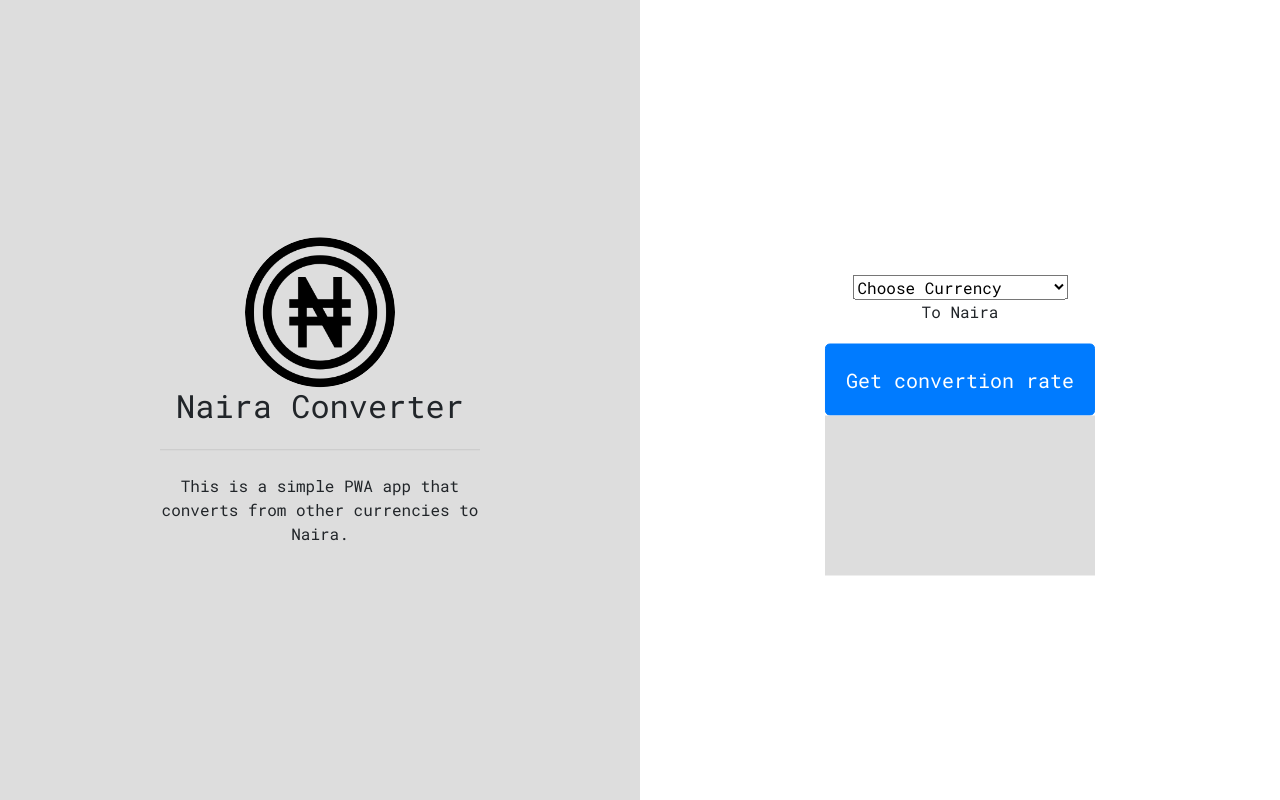
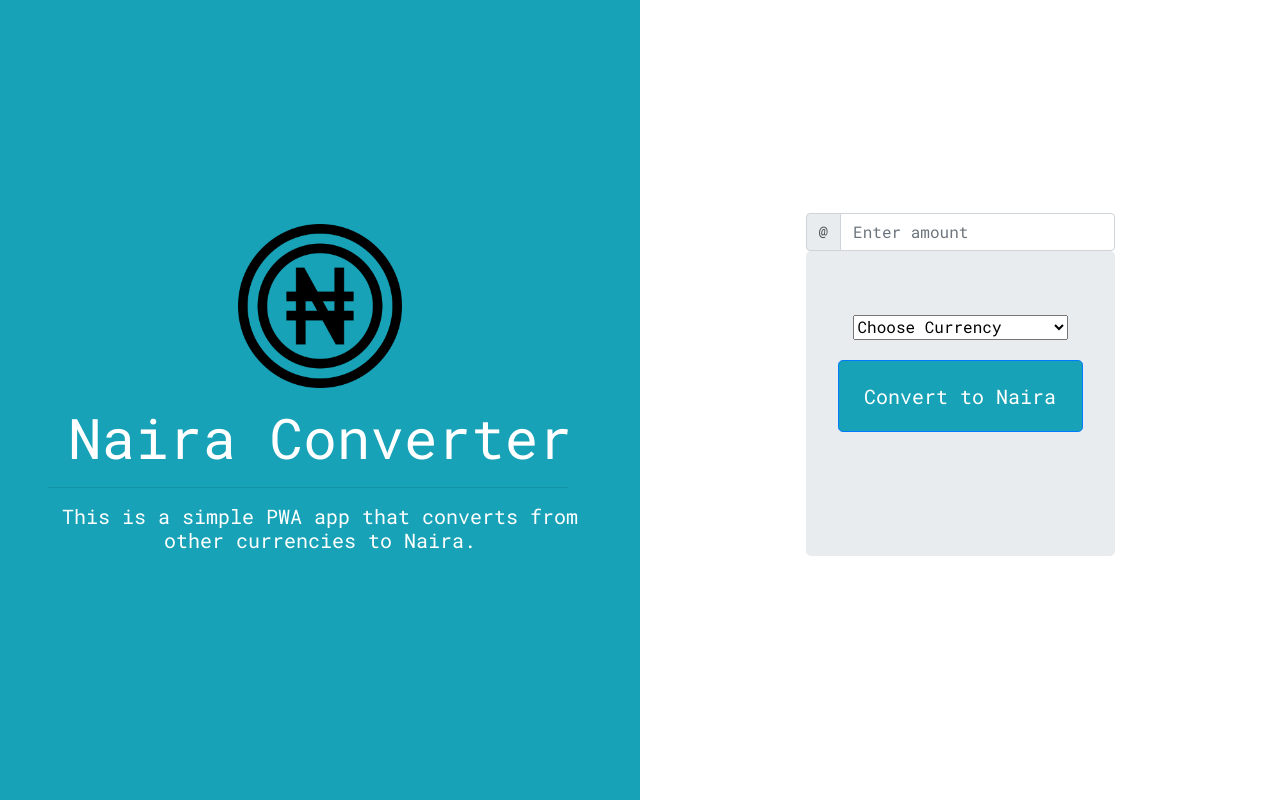
Before and after one commit to BolajiAyodeji/naira-converter, a website: page public/index.html in a window 1280 px wide. Drawn offline with nearby package versions, Linux system fonts and the light colour scheme.

Commit message:
refactor UI

```diff
--- a/public/css/app.css
+++ b/public/css/app.css
@@ -3,76 +3,50 @@
 
 body {
   font-family: 'Roboto Mono', monospace;
-  background-color: white;
+  background-color: #fff;
   text-align: center;
 }
-.split {
-  height: 100%;
-  width: 50%;
-  position: fixed;
-  z-index: 1;
-  top: 0;
-  overflow-x: hidden;
-  padding-top: 20px;
-}
-
-.left {
-  left: 0;
-  background-color: #ddd;
-}
-
-.right {
-  right: 0;
-  background-color: #fff;
-}
-
-.centered {
-  position: absolute;
-  top: 50%;
-  left: 50%;
-  transform: translate(-50%, -50%);
-  text-align: center;
-}
-
-.centered img {
-  width: 150px;
-  border-radius: 50%;
-}
-.select {
-  margin-top: 50px;
+img {
+  width: 30%;
+  height: auto;
 }
 .btn {
   margin-top: 20px;
   padding: 20px;
+  background: #17a2b8;
+}
+.btn:hover {
+  background: #17a2b8;
+  opacity: .9;
 }
 .conversion {
-  background: #ddd;
-  min-height: 160px;
+  margin-top: 10px;
+  min-height: 50px;
   min-width: 100%;
-  display: inline-flex;
-  -ms-flex-pack: distribute;
   justify-content: space-around;
   -ms-flex-align: center;
   align-items: center;
-  font-size: 280%;
+  font-size: 150%;
 }
 
 .messages {
-  left: 0;
-  bottom: 0;
-  position: fixed;
-  min-height: 20px;
-  padding: 15px;
-  width: 100%;
-  color: #fff;
+  padding: 10px;
+  color: #000;
   text-align: center;
-  font-size: 20px;
+  font-size: 15px;
   opacity: 0;
   z-index:100;
-  background: #3b5e8c;
+  margin-bottom: -30px;
   transition: opacity 2s easn-in;
 }
 
 .messages.on {
   opacity: 1;
 }
+
+@media (min-width: 768px) {
+  .h-md-100 { height: 100vh; }
+}
+.btn-round { border-radius: 30px; }
+.bg-color { background: #17a2b8; }
+.text-white { color: #fff; }
--- a/public/index.html
+++ b/public/index.html
@@ -16,32 +16,45 @@
   </head>
   <body>
 
-<div class="split left">
-  <div class="centered">
-    <img src="./img/logo.png" alt="Avatar woman">
-    <h2>Naira Converter</h2>
-    <hr class="my-4">
-    <p>This is a simple PWA app that converts from other currencies to Naira.</p>
+<!-- Main -->
+<div class="d-md-flex h-md-100 align-items-center">
+	<div class="col-md-6 p-0 bg-color h-md-100">
+		<div class="text-white d-md-flex align-items-center h-100 p-5 text-center justify-content-center">
+			<div class="logoarea pt-5 pb-5">
+				<p><img src="./img/logo.png"></p>
+				<h3 class="mb-0 mt-3 display-4">Naira Converter</h3>
+        <hr class="mr-4">
+				<h5 class="mb-4 font-weight-light">This is a simple PWA app that converts from other currencies to Naira.</h5>
+			</div>
+		</div>
+	</div>
+
+	<div class="col-md-6 p-0 bg-white h-md-100 loginarea">
+		<div class="d-md-flex align-items-center h-md-100 p-5 justify-content-center">
+    <div class="select-currency select">
+    <div class="input-group flex-nowrap">
+  <div class="input-group-prepend">
+    <span class="input-group-text" id="addon-wrapping">@</span>
   </div>
+  <input type="text" class="form-control" placeholder="Enter amount" aria-describedby="addon-wrapping">
 </div>
-
-<div class="split right">
-  <div class="centered">
-
-    <div class="select-currency select">
+		<div class="jumbotron">
+    <div class="container">
       <select class="select-text">
         <option selected disabled>Choose Currency</option>
       </select>
     </div>
-    <p>To Naira</p>
-    <button class="btn btn-primary btn-lg btn-block">Get convertion rate</button>
+    <button class="btn btn-primary btn-lg btn-block">Convert to Naira</button>
 
     <div class="conversion mdc-elevation--z3">
       <div class="messages"></div>
       <div class="result"></div>
     </div>
-  </div>
+		</div>
+	</div>
 </div>
+<!-- End Main -->
+
 
 
 
```
